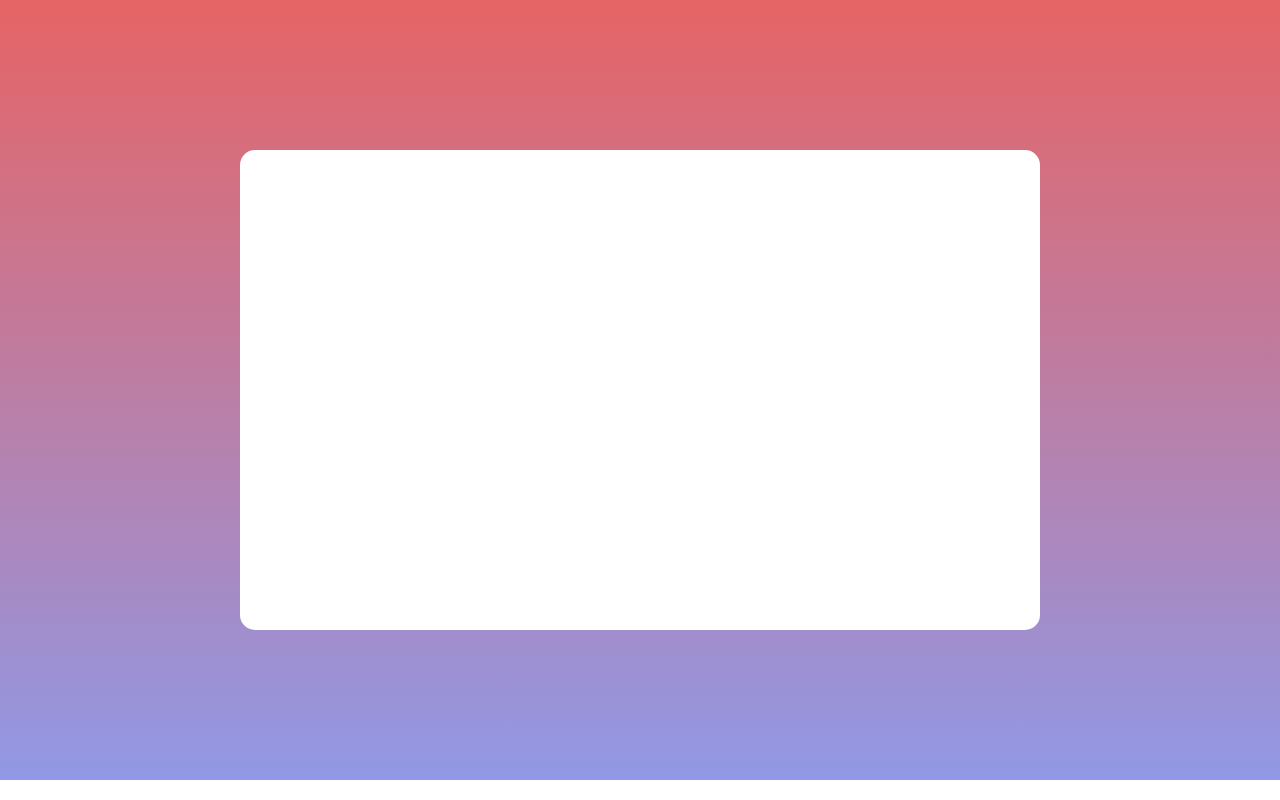
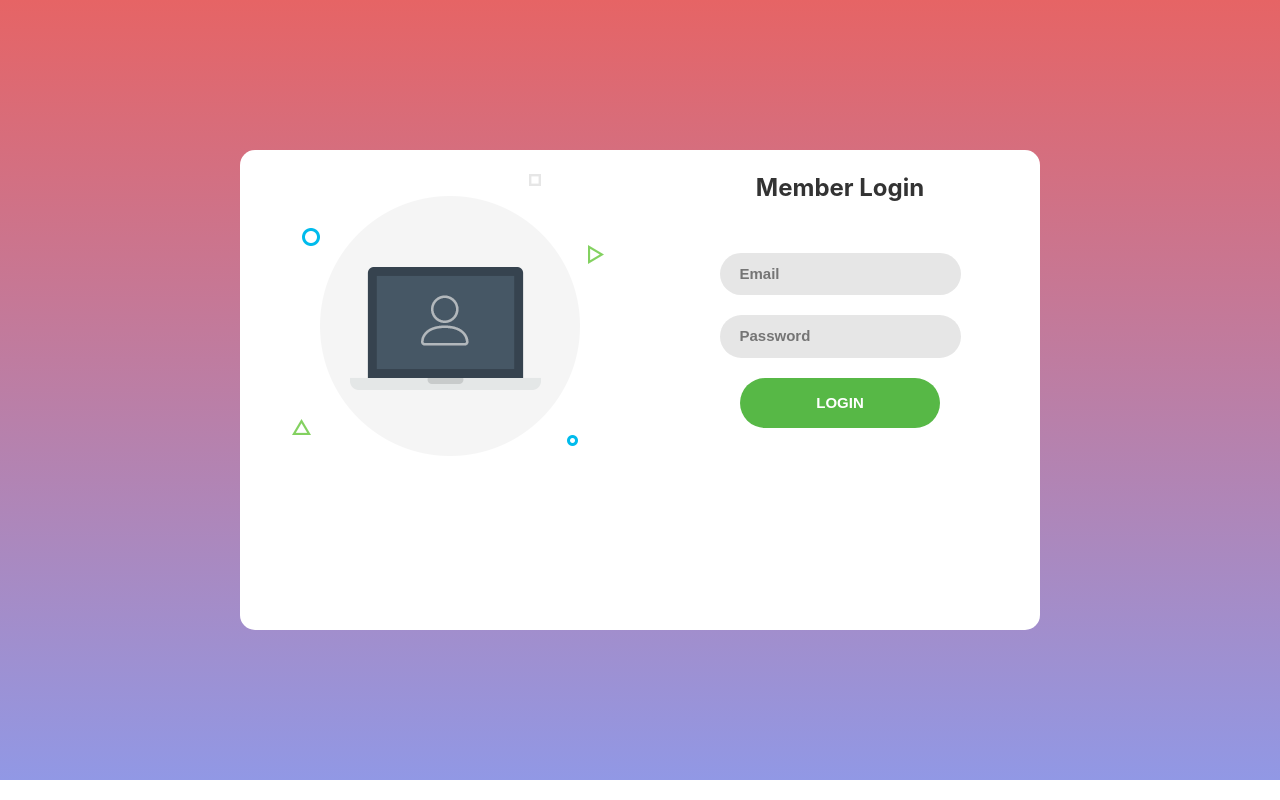
Before and after one commit to wrydzewski90/communicator, a React (Create React App) app: page / in a window 1280 px wide. Built offline with nearby package versions, Linux system fonts and the light colour scheme.

Commit message:
Add right side

```diff
--- a/src/login-page/LoginPage.js
+++ b/src/login-page/LoginPage.js
@@ -1,13 +1,48 @@
 import "./loginPage.scss";
+import { useState } from "react";
 
 function LoginPage() {
+    const [message, setMessage] = useState("login");
+    const firstclick = () => {
+        setMessage("login succes!");
+    };
     return (
         <div className="main">
             <div className="leftSide">
                 <div className="image"></div>
             </div>
-      <div className="rightSide"></div>
+            <div className="rightSide">
+               <form action="/">
+                    <p className="login-title">member login</p>
+                    <div className="input-wrapper">
+                        <input
+                            type="text"
+                            name="email"
+                            placeholder="Email"
+                            className="login-email"
+                        />
+
+                        <input
+                            type="password"
+                            placeholder="Password"
+                            className="login-password"
+                            required
+                        />
+
+                        <button
+                            onClick={firstclick}
+                            type="submit"
+                            name="login"
+                            className="login-button"
+                        >
+                            {message}
+                        </button>
+
                     </div>
+                      </form>
+                </div>
+            </div>
+
     );
 }
 
--- a/src/login-page/loginPage.scss
+++ b/src/login-page/loginPage.scss
@@ -20,10 +20,67 @@ body {
 
         .image {
             background-image: url("./image.png");
+            margin: 20px auto 0 50px;
+            width: 100%;
+            height: 100%;
+            background-repeat: no-repeat;
         }
     }
     .rightSide {
         margin: 20px, 20px;
         flex: 1;
+
+        .login-title {
+            font-size: 24px;
+            text-transform: capitalize;
+            font-weight: bold;
+            color: #333;
+            line-height: 1.2;
+            text-align: center;
+            width: 100%;
+            display: block;
+        }
+
+        .input-wrapper {
+            margin-top: 50px;
+
+            .login-email,
+            .login-password {
+                font-size: 15px;
+                font-weight: bold;
+                line-height: 1.5;
+                color: #666;
+                background-color: #e6e6e6;
+                display: block;
+                padding: 10px;
+                margin: 20px auto;
+                padding: 10px 20px;
+                border-radius: 30px;
+                border: none;
             }
         }
+        .login-button {
+            font-size: 15px;
+            font-weight: bold;
+            line-height: 1.5;
+            color: #fff;
+            text-transform: uppercase;
+            height: 50px;
+            background-color: #57b846;
+            border-radius: 25px;
+            width: 200px;
+            display: flex;
+            justify-content: center;
+            align-items: center;
+            padding: 0 25px;
+            outline: none;
+            border: none;
+            cursor: pointer;
+            margin: 10px auto;
+            transition: 0.4s;
+        }
+        .login-button:hover {
+            background-color: #666;
+        }
+    }
+}
```
Also changed, not shown: 1 other file (tests, documents, lock files or other folders). Lines whose indentation alone changed are shown as unchanged.
